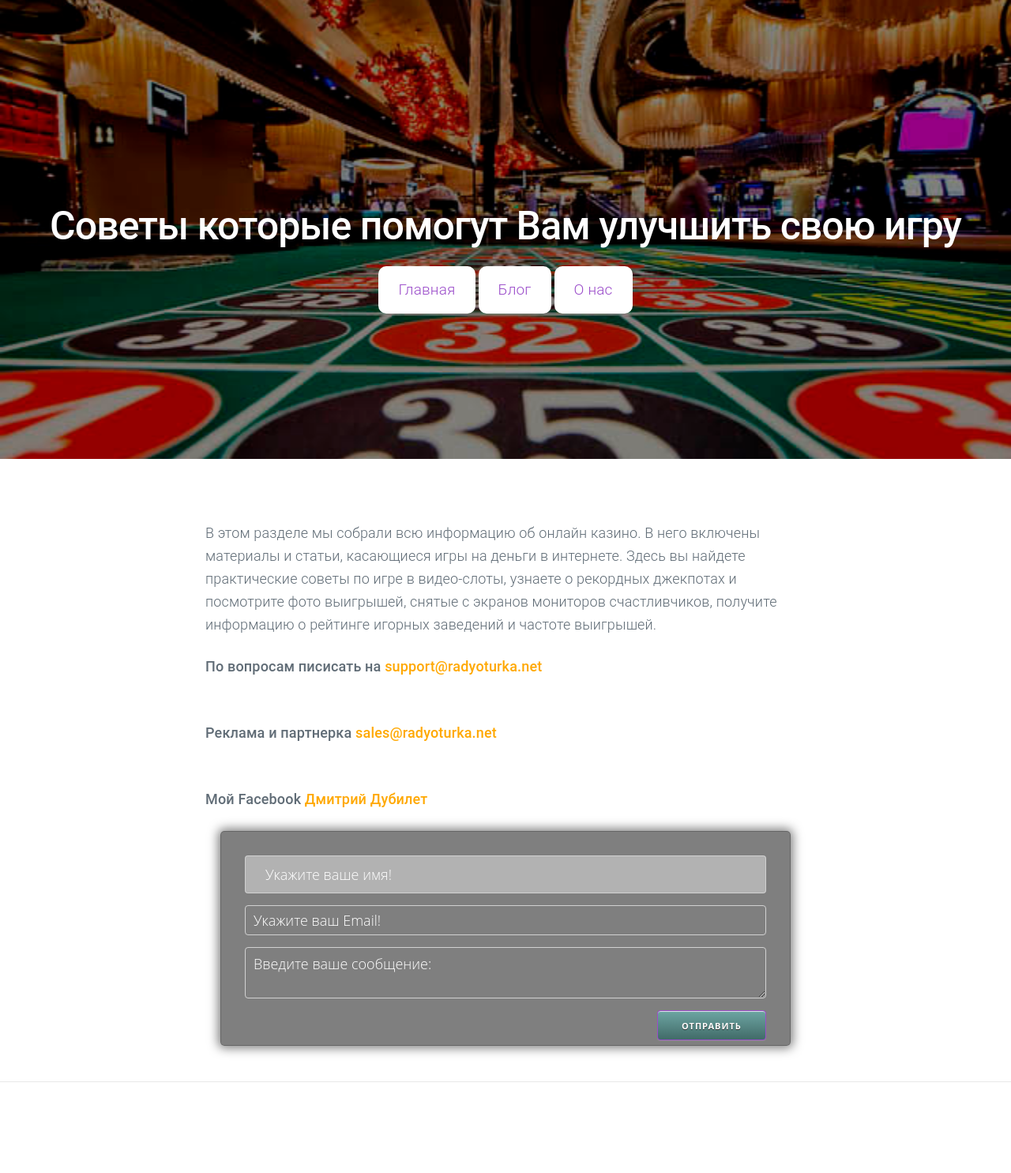
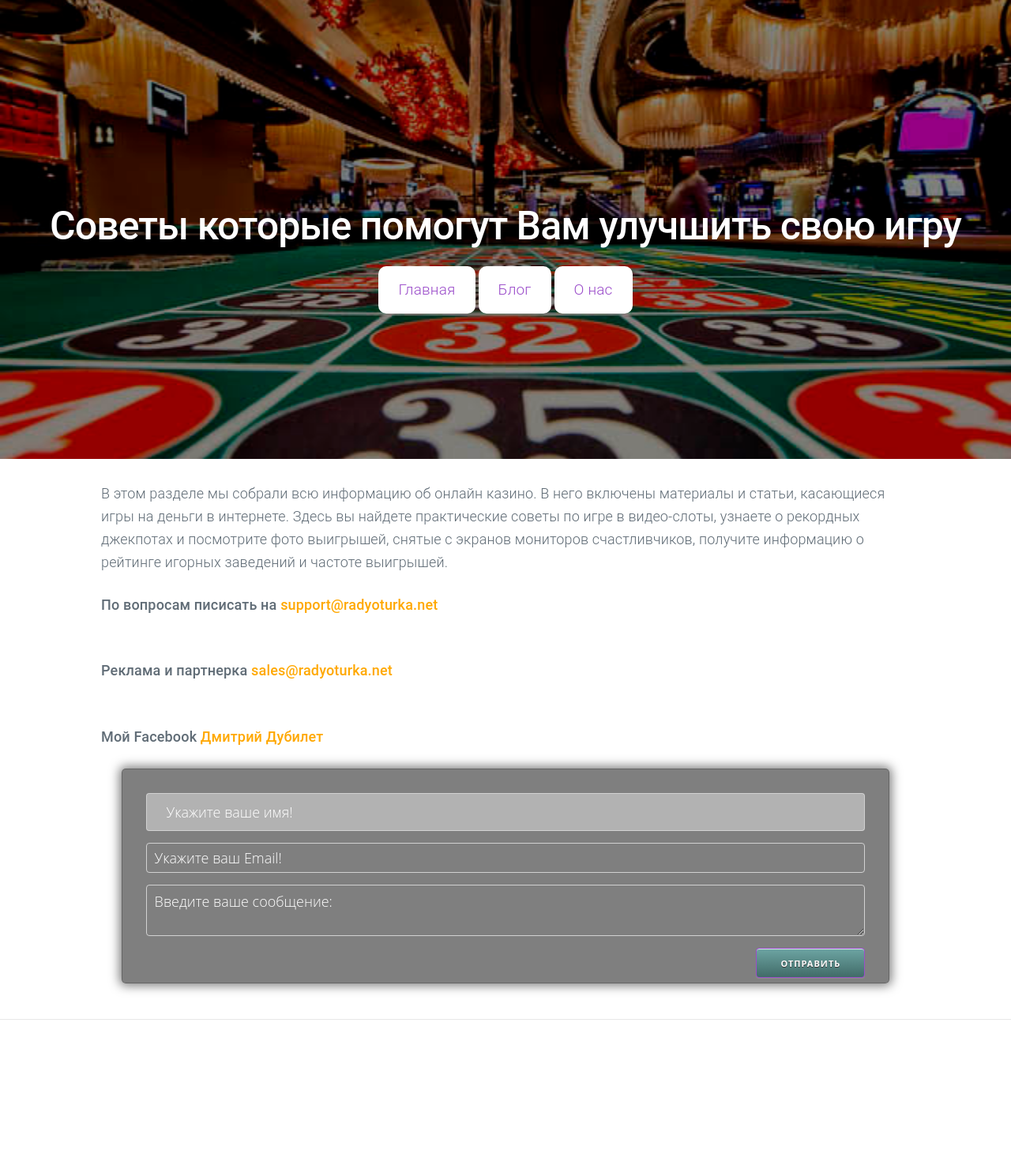
Before and after one commit to alisaklumakova/alisaklumakova.github.io, a Jekyll site: the page built from about.md, in a window 1280 px wide. Shown: the whole page at 79% size. Built offline with Jekyll 4.4.1, drawn with Linux system fonts in a browser that asks for light colours; nearby versions of some CDN libraries; after the commit the page ends 1406 px from its top, so only the background shows below that.

Commit message:
Update about.html

```diff
--- a/_layouts/about.html
+++ b/_layouts/about.html
@@ -18,11 +18,11 @@
   display: inline-block;
 }
 	.c1 {
-		margin-top: 50px;
+    margin: 0 auto;
     width: 80%!important;
-	}
+}
 </style>
-<div class="container c1">
+<div class="c1">
 	<p style="padding-top: 30px; font-size: 18px;">В этом разделе мы собрали всю информацию об онлайн казино. В него включены материалы и статьи, касающиеся игры на деньги в интернете. Здесь вы найдете практические советы по игре в видео-слоты, узнаете о рекордных джекпотах и посмотрите фото выигрышей, снятые с экранов мониторов счастливчиков, получите информацию о рейтинге игорных заведений и частоте выигрышей.</p>
   <p style=" font-size: 18px; font-weight: 500;">По вопросам писисать на <span style="color:#ffa800; font-size: 18px; font-weight: 500;">support@radyoturka.net</span></p>
   <p style="padding-top: 30px; font-size: 18px; font-weight: 500;">Реклама и партнерка <span style="color:#ffa800; font-size: 18px; font-weight: 500;">sales@radyoturka.net</span></p>
```
